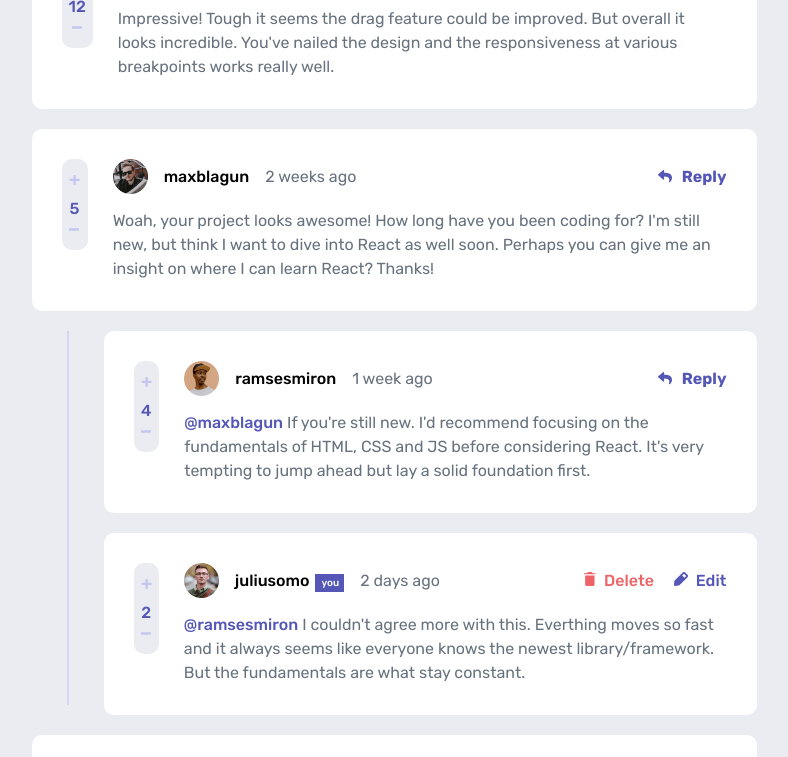
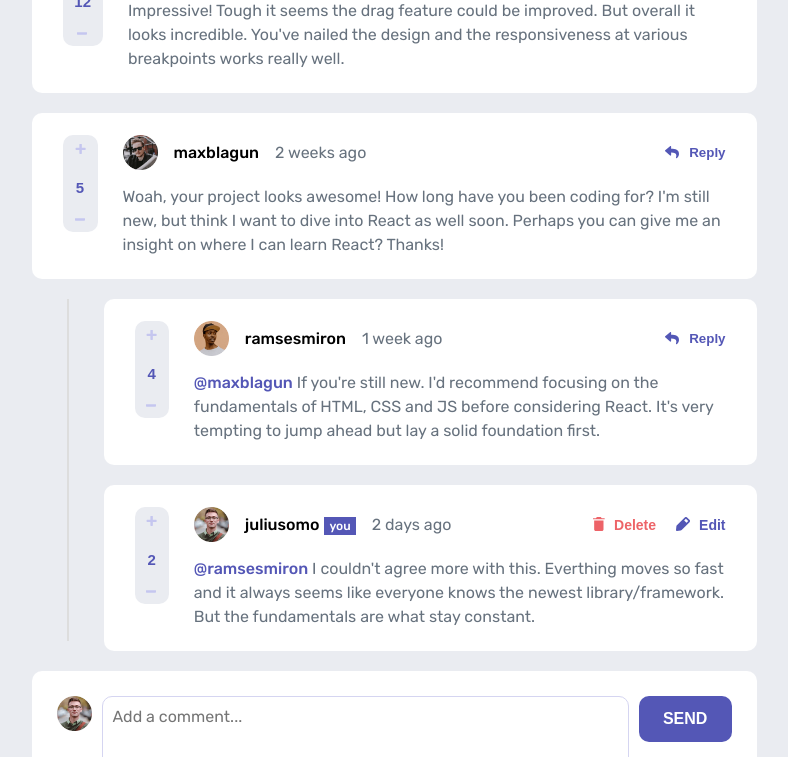
Before and after one commit to Parth2045/parth2045.github.com, a plain HTML site: page Challenge 3/3.html in a window 1280 px wide. Shown: the part 123-880 px from the top of the page, without its empty margins (246-1034 px from the left). Drawn offline with Linux system fonts and the light colour scheme.

Commit message:
fiz: challange 3 as per comments

```diff
--- a/Challenge 3/3.css
+++ b/Challenge 3/3.css
@@ -25,25 +25,37 @@ body {
     text-align: center;
     background-color: hsl(0, 0%, 100%);
     border-radius: 10px;
-    padding: 30px;
+    padding: 22px 31px;
     margin-bottom: 20px;
 }
 
 .counter {
     background-color: hsl(223, 19%, 93%);
     text-align: center;
-    padding: 5px;
+    padding: 8px 10px;
     border-radius: 10px;
+    border-style: none;
     height: 100%;
 }
 
 .mtb-10 {
-    margin:10px 0 ;
+    margin:22px 0;
+}
+
+.mtb-10.plus-sign {
+    margin-top: 0;
+    cursor: pointer;
+}
+
+.mtb-10.minus-sign {
+    margin-bottom: 0;
+    cursor: pointer;
 }
 
 span.count {
     color: hsl(238, 40%, 52%);
-    font-weight: 500;
+    font-weight: 900;
+    font-size: 15px;
 }
 
 .comment-description {
@@ -67,12 +79,12 @@ span.count {
 }
 
 .user-name.you::after {
-    content: " you";
+    content: "you";
     background-color: hsl(238, 40%, 52%);
     color: hsl(0, 0%, 100%);
-    font-size: 10px;
+    font-size: 12px;
     text-align: center;
-    padding: 3px 5px;
+    padding: 2px 5px;
     margin-left: 5px;
 }
 
@@ -94,6 +106,8 @@ span.count {
 }
 
 .reply-comment {
+    border: none;
+    background: none;
     margin-left: auto;
     display: flex;
     align-items: center;
@@ -108,7 +122,7 @@ span.count {
 }
 
 .comments-replies .section-gap {
-    border-left: 2px solid #d5d5f1;
+    border-left: 2px solid #dddddd;
     margin-left: 35px;
     padding-left: 35px;
     margin-bottom: 30px;
@@ -126,13 +140,25 @@ span.count {
 }
 
 .delete-comment {
+    display: flex;
+    gap: 5px;
+    border: none;
+    background: none;
     color: hsl(358, 79%, 66%);
-    font-weight: 500;
+    font-weight: 700;
+    cursor: pointer;
+    font-size: 14px;
 }
 
 .edit-comment {
+    display: flex;
+    gap: 5px;
+    border: none;
+    background: none;
     color: hsl(238, 40%, 52%);
-    font-weight: 500;
+    font-weight: 700;
+    cursor: pointer;
+    font-size: 14px;
 }
 
 .comment-section {
@@ -141,7 +167,7 @@ span.count {
 }
 
 .comment-section .comment-input {
-    height: 80px;
+    height: 95px;
     width: 85%;
     border-radius: 10px;
     border: 1px solid #d5d5f1;
@@ -154,8 +180,8 @@ span.count {
     border: none;
     text-transform: uppercase;
     font-weight: 600;
-    font-size: 14px;
-    padding: 12px 0;
+    font-size: 16px;
+    padding: 14px 0;
     background-color: hsl(238, 40%, 52%);
     color: hsl(0, 0%, 100%);
     transition: all 100ms;
--- a/Challenge 3/3.html
+++ b/Challenge 3/3.html
@@ -10,107 +10,107 @@
 </head>
 <body>
     <div class="container">
-        <div class="comments">
-            <div class="counter">
+        <article class="comments">
+            <button class="counter">
                 <img class="mtb-10 plus-sign" src="./images/icon-plus.svg">
                 <span class="mtb-10 count">12</span>
                 <img class="mtb-10 minus-sign" src="./images/icon-minus.svg">
-            </div>
-            <div class="comment-description">
-                <div class="comment-details">
+            </button>
+            <section class="comment-description">
+                <header class="comment-details">
                     <img class="user-image" src="./images/avatars/image-amyrobson.png" alt="user-name">
                     <div class="user-name">amyrobson</div>
                     <div class="comment-made">1 month ago</div>
-                    <a class="reply-comment">
+                    <button class="reply-comment">
                         <img src="./images/icon-reply.svg" alt="reply">
                         <span>Reply</span>
-                    </a>
-                </div>
-                <div class="comment-text">
+                    </button>
+                </header>
+                <p class="comment-text">
                     Impressive! Tough it seems the drag feature could be improved. But overall it looks incredible. You've nailed the design and the responsiveness at various breakpoints works really well.
-                </div>
-            </div>
-        </div>
-        <div class="comments">
-            <div class="counter">
+                </p>
+            </section>
+        </article>
+        <article class="comments">
+            <button class="counter">
                 <img class="mtb-10 plus-sign" src="./images/icon-plus.svg">
                 <span class="mtb-10 count">5</span>
                 <img class="mtb-10 minus-sign" src="./images/icon-minus.svg">
-            </div>
-            <div class="comment-description">
-                <div class="comment-details">
+            </button>
+            <section class="comment-description">
+                <header class="comment-details">
                     <img class="user-image" src="./images/avatars/image-maxblagun.png" alt="user-name">
                     <div class="user-name">maxblagun</div>
                     <div class="comment-made">2 weeks ago</div>
-                    <a class="reply-comment">
+                    <button class="reply-comment">
                         <img src="./images/icon-reply.svg" alt="reply">
                         <span>Reply</span>
-                    </a>
-                </div>
-                <div class="comment-text">
+                    </button>
+                </header>
+                <p class="comment-text">
                     Woah, your project looks awesome! How long have you been coding for? I'm still new, but think I want to dive into React as well soon. Perhaps you can give me an insight on where I can learn React? Thanks!
-                </div>
-            </div>
-        </div>
-        <div class="comments-replies">
+                </p>
+            </section>
+        </article>
+        <section class="comments-replies">
             <div class="section-gap">
             </div>
             <div class="replies">
-                <div class="comments">
-                    <div class="counter">
+                <article class="comments">
+                    <button class="counter">
                         <img class="mtb-10 plus-sign" src="./images/icon-plus.svg">
                         <span class="mtb-10 count">4</span>
                         <img class="mtb-10 minus-sign" src="./images/icon-minus.svg">
-                    </div>
-                    <div class="comment-description">
-                        <div class="comment-details">
+                    </button>
+                    <section class="comment-description">
+                        <header class="comment-details">
                             <img class="user-image" src="./images/avatars/image-ramsesmiron.png" alt="user-name">
                             <div class="user-name">ramsesmiron</div>
                             <div class="comment-made">1 week ago</div>
-                            <a class="reply-comment">
+                            <button class="reply-comment">
                                 <img src="./images/icon-reply.svg" alt="reply">
                                 <span>Reply</span>
-                            </a>
-                        </div>
-                        <div class="comment-text">
+                            </button>
+                        </header>
+                        <p class="comment-text">
                             <span class="mention-user">@maxblagun</span> If you're still new. I'd recommend focusing on the fundamentals of HTML, CSS and JS before considering React. It's very tempting to jump ahead but lay a solid foundation first.
-                        </div>
-                    </div>
-                </div>
-                <div class="comments">
-                    <div class="counter">
+                        </p>
+                    </section>
+                </article>
+                <article class="comments">
+                    <button class="counter">
                         <img class="mtb-10 plus-sign" src="./images/icon-plus.svg">
                         <span class="mtb-10 count">2</span>
                         <img class="mtb-10 minus-sign" src="./images/icon-minus.svg">
-                    </div>
-                    <div class="comment-description">
-                        <div class="comment-details">
+                    </button>
+                    <section class="comment-description">
+                        <header class="comment-details">
                             <img class="user-image" src="./images/avatars/image-juliusomo.png" alt="user-name">
                             <div class="user-name you">juliusomo</div>
                             <div class="comment-made">2 days ago</div>
                             <div class="comment-action">
-                                <a href="#" class="delete-comment">
+                                <button href="#" class="delete-comment">
                                     <img class="mr-4" src="./images/icon-delete.svg" alt="reply">
                                     <span>Delete</span>
-                                </a>
-                                <a href="#" class="edit-comment">
+                                </button>
+                                <button href="#" class="edit-comment">
                                     <img class="mr-4" src="./images/icon-edit.svg" alt="reply">
                                     <span>Edit</span>
-                                </a>
+                                </button>
                             </div>
-                        </div>
-                        <div class="comment-text">
+                        </header>
+                        <p class="comment-text">
                             <span class="mention-user">@ramsesmiron</span> I couldn't agree more with this. Everthing moves so fast and it always seems like everyone knows the newest library/framework. But the fundamentals are what stay constant.
-                        </div>
-                    </div>
-                </div>
+                        </p>
+                    </section>
+                </article>
             </div>
-        </div>
-        <div class="comments comment-section">
+        </section>
+        <article class="comments comment-section">
             <img class="user-image" src="./images/avatars/image-juliusomo.png" alt="user-name">
             <textarea name="" id="" class="comment-input" cols="80" rows="10" placeholder="Add a comment..."></textarea>
             <button class="send-button" type="submit">Send</button>
-        </div>
+        </article>
     </div>
 </body>
 </html>
```
